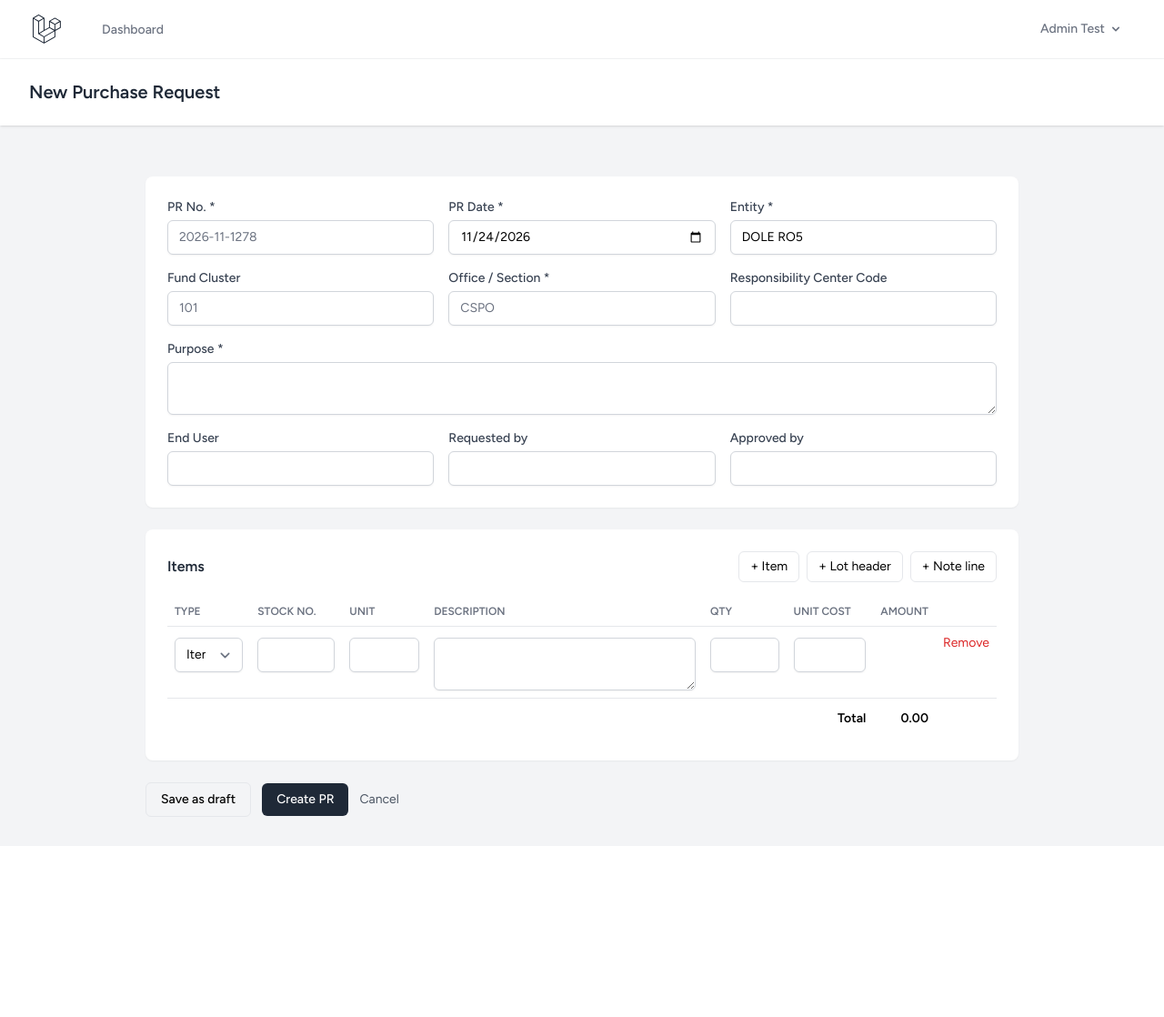
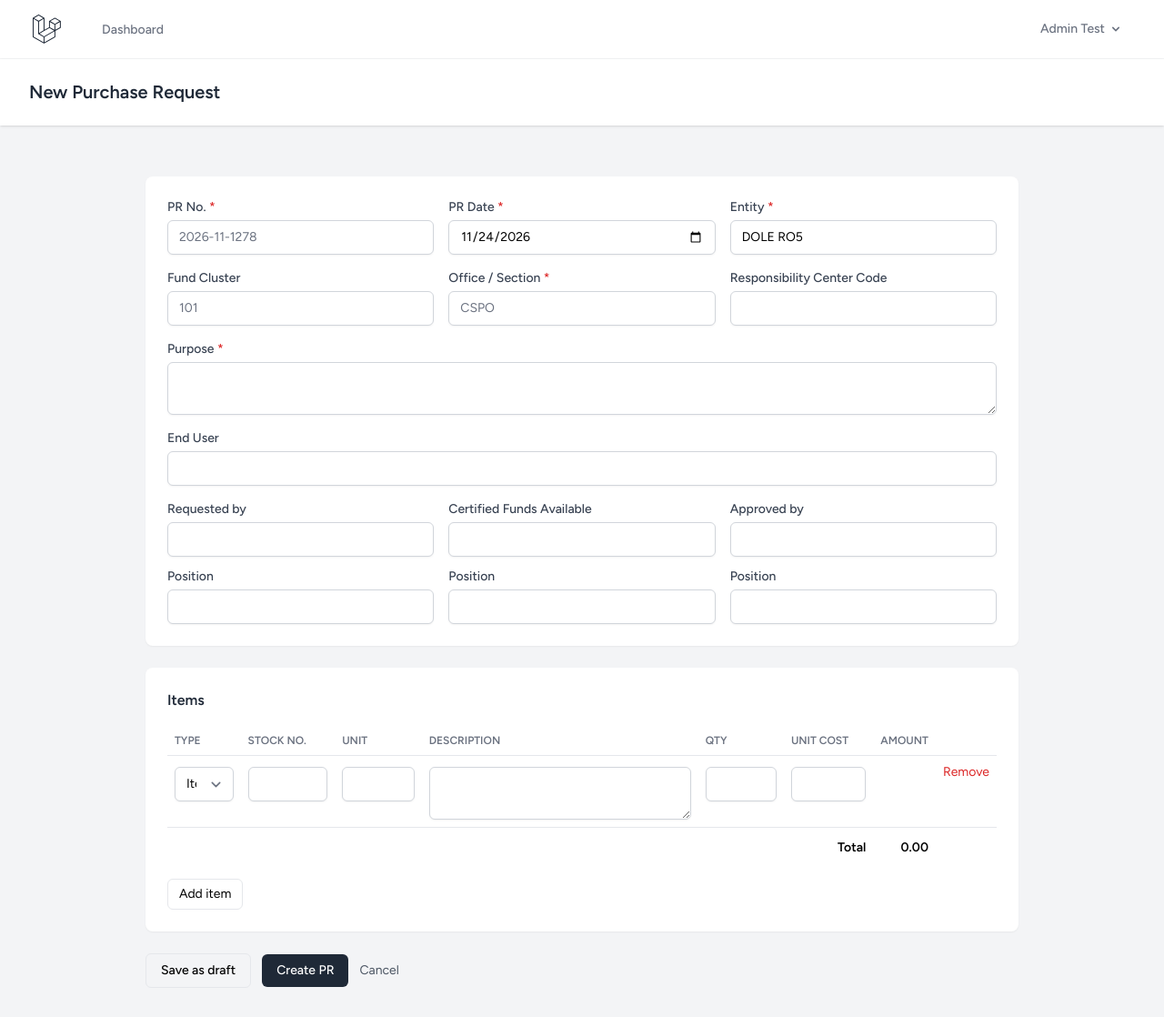
Before and after one commit to chiizka/procurement-bac, a Laravel app: page /purchase-requests/create in a window 1280 px wide. Shown: the whole page at 91% size. Before the commit the page ends 898 px from the top, so only its background shows below. Run offline with Laravel 12, Linux system fonts and the light colour scheme; a user stored in the database is signed in; data comes from the database, SQL or seed files in the repository; style sheets or scripts are compiled from the project's sources.

Commit message:
improve workflows  Save signatory names and positions and display them on printed PRs - Show combined PR/RFQ statuses and link grouped lots to RFQs - Simplify item controls and add standard/custom RFQ units - Improve selection indicators and peso formatting - Add feature coverage for saving, clearing, and printing signatories

```diff
--- a/app/Http/Controllers/PurchaseRequestController.php
+++ b/app/Http/Controllers/PurchaseRequestController.php
@@ -15,7 +15,7 @@ class PurchaseRequestController extends Controller
     private const HEADER_FIELDS = [
         'pr_date', 'entity_name', 'fund_cluster', 'office_section',
         'responsibility_center_code', 'purpose', 'end_user',
-        'requested_by', 'approved_by',
+        'requested_by', 'approved_by', 'requested_by_position', 'certified_funds_available', 'certified_funds_available_position', 'approved_by_position',
     ];
 
     public function index()
@@ -30,7 +30,7 @@ class PurchaseRequestController extends Controller
 
         $purchaseRequests->getCollection()
             ->where('is_group', true)
-            ->load('items.sourceItem.purchaseRequest:id,pr_no');
+            ->load(['items.sourceItem.purchaseRequest:id,pr_no', 'rfqs.items']);
 
         return view('purchase-requests.index', compact('purchaseRequests'));
     }
--- a/app/Http/Requests/StorePurchaseRequestRequest.php
+++ b/app/Http/Requests/StorePurchaseRequestRequest.php
@@ -36,6 +36,10 @@ class StorePurchaseRequestRequest extends FormRequest
             'end_user' => ['nullable', 'string', 'max:255'],
             'requested_by' => ['nullable', 'string', 'max:255'],
             'approved_by' => ['nullable', 'string', 'max:255'],
+            'requested_by_position' => ['nullable', 'string', 'max:255'],
+            'certified_funds_available' => ['nullable', 'string', 'max:255'],
+            'certified_funds_available_position' => ['nullable', 'string', 'max:255'],
+            'approved_by_position' => ['nullable', 'string', 'max:255'],
 
             'items' => $creating ? ['required', 'array', 'min:1'] : ['nullable', 'array'],
             'items.*.line_type' => ['required', Rule::enum(LineType::class)],
--- a/app/Models/PurchaseRequest.php
+++ b/app/Models/PurchaseRequest.php
@@ -18,7 +18,7 @@ class PurchaseRequest extends Model
     protected $fillable = [
         'pr_no', 'pr_date', 'entity_name', 'fund_cluster', 'office_section',
         'responsibility_center_code', 'purpose', 'end_user', 'total_amount',
-        'requested_by', 'approved_by', 'status', 'created_by', 'updated_by',
+        'requested_by', 'approved_by', 'requested_by_position', 'certified_funds_available', 'certified_funds_available_position', 'approved_by_position', 'status', 'created_by', 'updated_by',
         'is_group', 'group_id',
     ];
 
@@ -82,7 +82,7 @@ class PurchaseRequest extends Model
                 if ($current) {
                     $lots->push($current);
                 }
-                $current = ['name' => $item->description, 'total' => 0.0, 'prs' => []];
+                $current = ['name' => $item->description, 'total' => 0.0, 'prs' => [], 'item_ids' => [$item->id]];
                 continue;
             }
 
@@ -90,6 +90,7 @@ class PurchaseRequest extends Model
                 continue;
             }
 
+            $current['item_ids'][] = $item->id;
             $current['total'] += (float) ($item->amount ?? 0);
 
             $source = $item->sourceItem?->purchaseRequest;
--- a/resources/views/purchase-requests/_form.blade.php
+++ b/resources/views/purchase-requests/_form.blade.php
@@ -26,18 +26,18 @@
 
     <div class="bg-white shadow-sm sm:rounded-lg p-6 grid grid-cols-1 gap-4 sm:grid-cols-3">
         <div>
-            <label class="block text-sm font-medium text-gray-700">PR No. *</label>
+            <label class="block text-sm font-medium text-gray-700">PR No. <span class="text-red-600">*</span></label>
             <input type="text" name="pr_no" value="{{ old('pr_no', $pr?->pr_no) }}" @readonly($locked)
                    class="{{ $input }} {{ $locked ? 'bg-gray-100' : '' }}" placeholder="2026-11-1278">
             @if ($locked)<p class="mt-1 text-xs text-gray-500">Locked once the PR is created.</p>@endif
         </div>
         <div>
-            <label class="block text-sm font-medium text-gray-700">PR Date *</label>
+            <label class="block text-sm font-medium text-gray-700">PR Date <span class="text-red-600">*</span></label>
             <input type="date" name="pr_date"
                    value="{{ old('pr_date', $pr?->pr_date?->format('Y-m-d') ?? now()->format('Y-m-d')) }}" class="{{ $input }}">
         </div>
         <div>
-            <label class="block text-sm font-medium text-gray-700">Entity *</label>
+            <label class="block text-sm font-medium text-gray-700">Entity <span class="text-red-600">*</span></label>
             <input type="text" name="entity_name" value="{{ old('entity_name', $pr?->entity_name ?? 'DOLE RO5') }}" class="{{ $input }}">
         </div>
         <div>
@@ -45,7 +45,7 @@
             <input type="text" name="fund_cluster" value="{{ old('fund_cluster', $pr?->fund_cluster) }}" class="{{ $input }}" placeholder="101">
         </div>
         <div>
-            <label class="block text-sm font-medium text-gray-700">Office / Section *</label>
+            <label class="block text-sm font-medium text-gray-700">Office / Section <span class="text-red-600">*</span></label>
             <input type="text" name="office_section" value="{{ old('office_section', $pr?->office_section) }}" class="{{ $input }}" placeholder="CSPO">
         </div>
         <div>
@@ -53,20 +53,30 @@
             <input type="text" name="responsibility_center_code" value="{{ old('responsibility_center_code', $pr?->responsibility_center_code) }}" class="{{ $input }}">
         </div>
         <div class="sm:col-span-3">
-            <label class="block text-sm font-medium text-gray-700">Purpose *</label>
+            <label class="block text-sm font-medium text-gray-700">Purpose <span class="text-red-600">*</span></label>
             <textarea name="purpose" rows="2" class="{{ $input }}">{{ old('purpose', $pr?->purpose) }}</textarea>
         </div>
-        <div>
+        <div class="sm:col-span-3">
             <label class="block text-sm font-medium text-gray-700">End User</label>
             <input type="text" name="end_user" value="{{ old('end_user', $pr?->end_user) }}" class="{{ $input }}">
         </div>
         <div>
-            <label class="block text-sm font-medium text-gray-700">Requested by</label>
-            <input type="text" name="requested_by" value="{{ old('requested_by', $pr?->requested_by) }}" class="{{ $input }}">
+            <label for="requested_by" class="block text-sm font-medium text-gray-700">Requested by</label>
+            <input id="requested_by" type="text" name="requested_by" value="{{ old('requested_by', $pr?->requested_by) }}" class="{{ $input }}">
+            <label for="requested_by_position" class="mt-3 block text-sm font-medium text-gray-700">Position</label>
+            <input id="requested_by_position" type="text" name="requested_by_position" value="{{ old('requested_by_position', $pr?->requested_by_position) }}" class="{{ $input }}">
         </div>
         <div>
-            <label class="block text-sm font-medium text-gray-700">Approved by</label>
-            <input type="text" name="approved_by" value="{{ old('approved_by', $pr?->approved_by) }}" class="{{ $input }}">
+            <label for="certified_funds_available" class="block text-sm font-medium text-gray-700">Certified Funds Available</label>
+            <input id="certified_funds_available" type="text" name="certified_funds_available" value="{{ old('certified_funds_available', $pr?->certified_funds_available) }}" class="{{ $input }}">
+            <label for="certified_funds_available_position" class="mt-3 block text-sm font-medium text-gray-700">Position</label>
+            <input id="certified_funds_available_position" type="text" name="certified_funds_available_position" value="{{ old('certified_funds_available_position', $pr?->certified_funds_available_position) }}" class="{{ $input }}">
+        </div>
+        <div>
+            <label for="approved_by" class="block text-sm font-medium text-gray-700">Approved by</label>
+            <input id="approved_by" type="text" name="approved_by" value="{{ old('approved_by', $pr?->approved_by) }}" class="{{ $input }}">
+            <label for="approved_by_position" class="mt-3 block text-sm font-medium text-gray-700">Position</label>
+            <input id="approved_by_position" type="text" name="approved_by_position" value="{{ old('approved_by_position', $pr?->approved_by_position) }}" class="{{ $input }}">
         </div>
     </div>
 
@@ -74,11 +84,6 @@
     <div class="bg-white shadow-sm sm:rounded-lg p-6" x-data="itemsEditor(@js($rows))">
         <div class="flex items-center justify-between">
             <h3 class="font-semibold text-gray-800">Items</h3>
-            <div class="flex gap-2">
-                <button type="button" @click="add('item')" class="rounded-md border px-3 py-1.5 text-sm hover:bg-gray-50">+ Item</button>
-                <button type="button" @click="add('lot_header')" class="rounded-md border px-3 py-1.5 text-sm hover:bg-gray-50">+ Lot header</button>
-                <button type="button" @click="add('note')" class="rounded-md border px-3 py-1.5 text-sm hover:bg-gray-50">+ Note line</button>
-            </div>
         </div>
 
         <div class="mt-4 overflow-x-auto">
@@ -101,7 +106,6 @@
                             <td class="px-2 py-2">
                                 <select :name="`items[${i}][line_type]`" x-model="row.line_type" class="{{ $input }}">
                                     <option value="item">Item</option>
-                                    <option value="lot_header">Lot header</option>
                                     <option value="note">Note</option>
                                 </select>
                             </td>
@@ -124,6 +128,7 @@
                 </tfoot>
             </table>
         </div>
+        <button type="button" @click="add('item')" class="mt-3 rounded-md border px-3 py-1.5 text-sm hover:bg-gray-50">Add item</button>
     </div>
 
     <div class="flex items-center gap-3">
--- a/resources/views/purchase-requests/printPR.blade.php
+++ b/resources/views/purchase-requests/printPR.blade.php
@@ -121,8 +121,8 @@
           </thead>
           <tbody>
             <tr aria-hidden="true"><td></td><td></td><td></td></tr>
-            <tr><td><strong>JOAN B. REBUTICA</strong></td><td><strong>ANGELICA JOY L. NAPOLIS</strong></td><td><strong>ATTY. JOAN N. NOYA-NIDUA</strong></td></tr>
-            <tr aria-hidden="true"><td>Admin Asst. II</td><td>Accountant II</td><td>Assistant Regional Director</td></tr>
+            <tr><td><strong>{{ $pr->requested_by }}</strong></td><td><strong>{{ $pr->certified_funds_available }}</strong></td><td><strong>{{ $pr->approved_by }}</strong></td></tr>
+            <tr><td>{{ $pr->requested_by_position }}</td><td>{{ $pr->certified_funds_available_position }}</td><td>{{ $pr->approved_by_position }}</td></tr>
             <tr aria-hidden="true"><td></td><td></td><td></td></tr>
           </tbody>
         </table>
--- a/resources/views/rfqs/printRFQ.blade.php
+++ b/resources/views/rfqs/printRFQ.blade.php
@@ -181,8 +181,8 @@
                   @endphp
                   <td class="rfq-description"><strong>{{ $descriptionTitle }}</strong>@if ($descriptionDetails !== null)<br>{{ $descriptionDetails }}@endif</td>
                   <td></td>
-                  <td class="rfq-amount">{{ $item->unit_cost !== null ? number_format($item->unit_cost, 2) : '' }}</td>
-                  <td class="rfq-amount">{{ $item->amount !== null ? number_format($item->amount, 2) : '' }}</td>
+                  <td class="rfq-amount">{{ $item->unit_cost !== null ? '₱' . number_format($item->unit_cost, 2) : '' }}</td>
+                  <td class="rfq-amount">{{ $item->amount !== null ? '₱' . number_format($item->amount, 2) : '' }}</td>
                   <td></td><td></td>
                 @else
                   <td></td><td></td>
@@ -192,7 +192,7 @@
               </tr>
             @endforeach
             @if ($rfq->items->isNotEmpty())
-              <tr class="rfq-end-row"><td></td><td></td><td class="rfq-center">**nothing follows**</td><td></td><td></td><td></td><td></td><td></td></tr>
+              <tr class="rfq-end-row"><td></td><td></td><td class="rfq-center"><strong>**nothing follows**</strong></td><td></td><td></td><td></td><td></td><td></td></tr>
             @endif
           </tbody>
           <tbody>
--- a/resources/views/rfqs/show.blade.php
+++ b/resources/views/rfqs/show.blade.php
@@ -57,8 +57,8 @@
                                     <td class="px-4 py-2">{{ $item->quantity !== null ? rtrim(rtrim(number_format($item->quantity, 2), '0'), '.') : '' }}</td>
                                     <td class="px-4 py-2">{{ $item->unit }}</td>
                                     <td class="px-4 py-2 whitespace-pre-line">{{ $item->description }}</td>
-                                    <td class="px-4 py-2 text-right">{{ $item->unit_cost !== null ? number_format($item->unit_cost, 2) : '' }}</td>
-                                    <td class="px-4 py-2 text-right">{{ $item->amount !== null ? number_format($item->amount, 2) : '' }}</td>
+                                    <td class="px-4 py-2 text-right">{{ $item->unit_cost !== null ? '₱' . number_format($item->unit_cost, 2) : '' }}</td>
+                                    <td class="px-4 py-2 text-right">{{ $item->amount !== null ? '₱' . number_format($item->amount, 2) : '' }}</td>
                                 </tr>
                             @elseif ($item->line_type === \App\Enums\LineType::LotHeader)
                                 <tr class="bg-gray-50"><td colspan="5" class="px-4 py-2 font-semibold">{{ $item->description }}</td></tr>
@@ -70,7 +70,7 @@
                     <tfoot>
                         <tr class="bg-gray-50 font-semibold">
                             <td colspan="4" class="px-4 py-3 text-right">Total ABC</td>
-                            <td class="px-4 py-3 text-right">{{ number_format($rfq->total_amount, 2) }}</td>
+                            <td class="px-4 py-3 text-right">₱{{ number_format($rfq->total_amount, 2) }}</td>
                         </tr>
                     </tfoot>
                 </table>
```
Also changed, not shown: resources/views/purchase-requests/index.blade.php (+25 -17 lines), resources/views/rfqs/_form.blade.php (+28 -8 lines), tests/Feature/PurchaseRequestSignatoriesTest.php (added, +45 -0 lines), database/migrations/2026_11_23_090000_add_signatory_details_to_purchase_requests_table.php (added).
